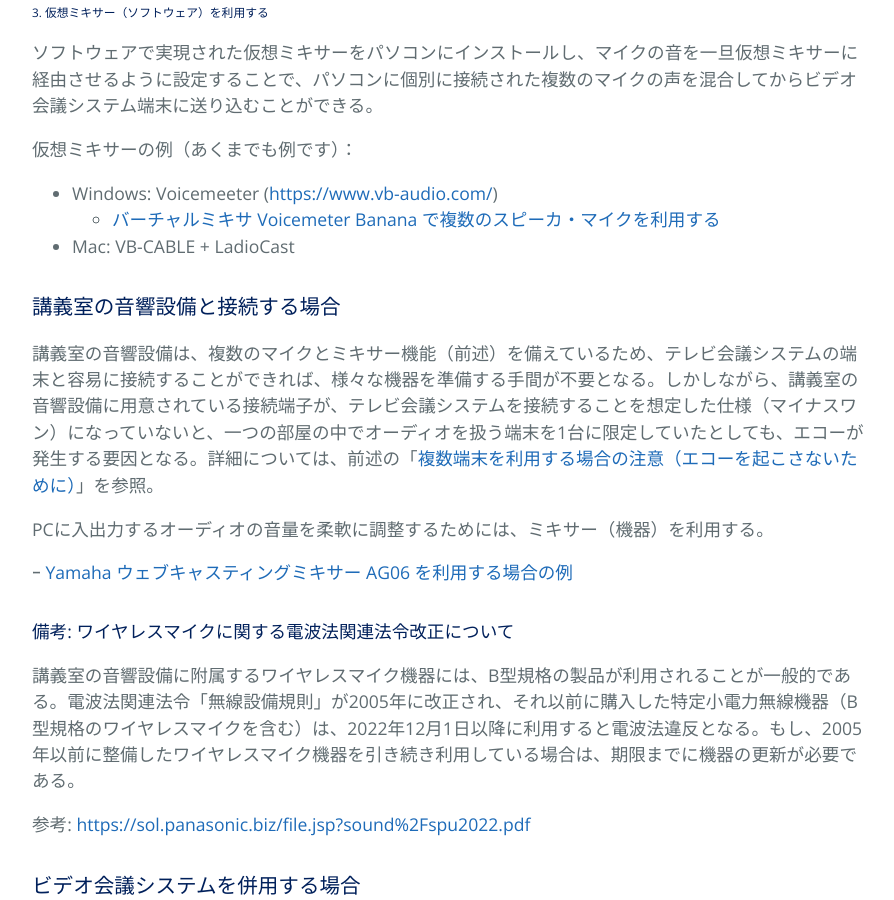
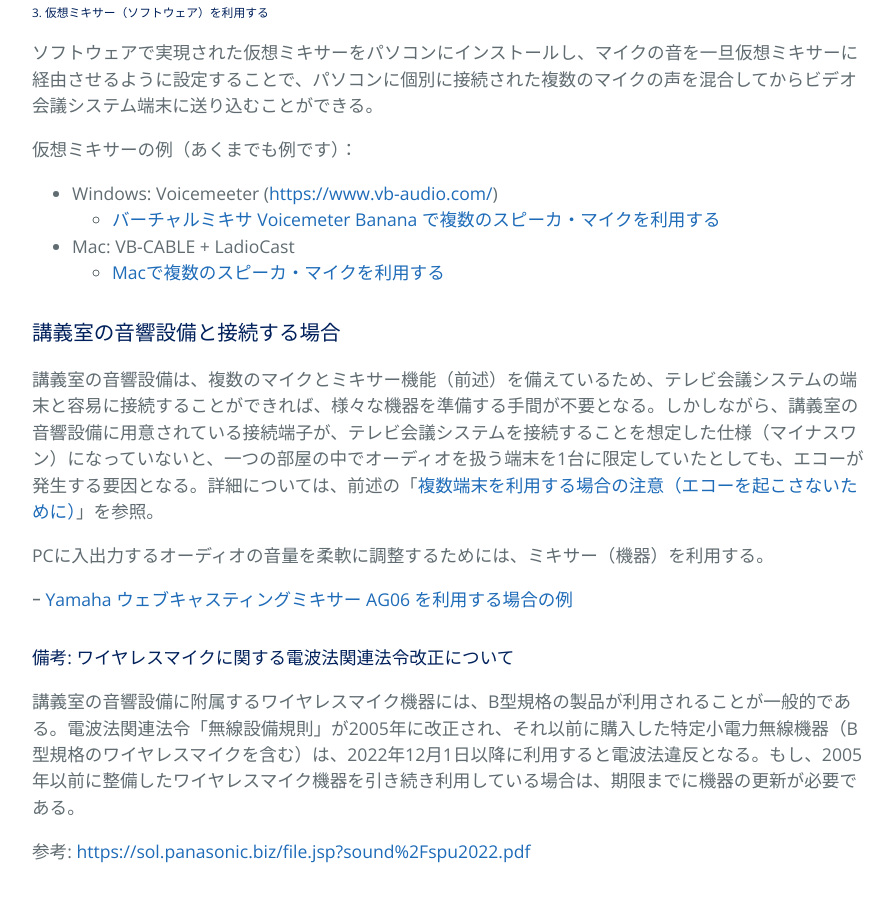
Before and after one commit to kyoto-u/online-edu, a Jekyll site: the page built from zoom-hybrid-use.md, in a window 1280 px wide and 900 px high, scrolled down 5217 px. Shown: the whole window, without its empty margins (192-1086 px from the left). Built offline with Jekyll 4.4.1, drawn with Linux system fonts in a browser that asks for light colours.

Commit message:
Update zoom-hybrid-use.md

```diff
--- a/zoom-hybrid-use.md
+++ b/zoom-hybrid-use.md
@@ -134,6 +134,7 @@ title: 対面とオンラインの同時併用授業の実施方法と必要設
 - Windows: Voicemeeter ([https://www.vb-audio.com/](https://www.vb-audio.com/))
   - [バーチャルミキサ Voicemeter Banana で複数のスピーカ・マイクを利用する](zoom-audio-voicemeter)
 - Mac: VB-CABLE + LadioCast
+  - [Macで複数のスピーカ・マイクを利用する](zoom-audio-ladiocast)
 
 ### 講義室の音響設備と接続する場合
 
```
